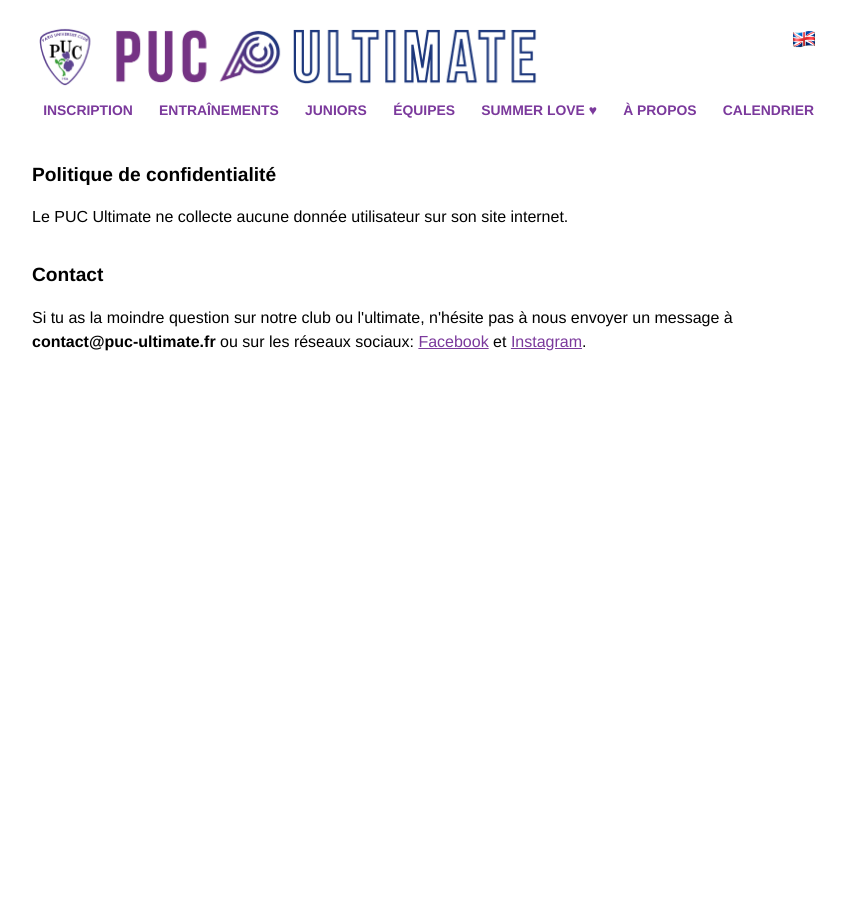
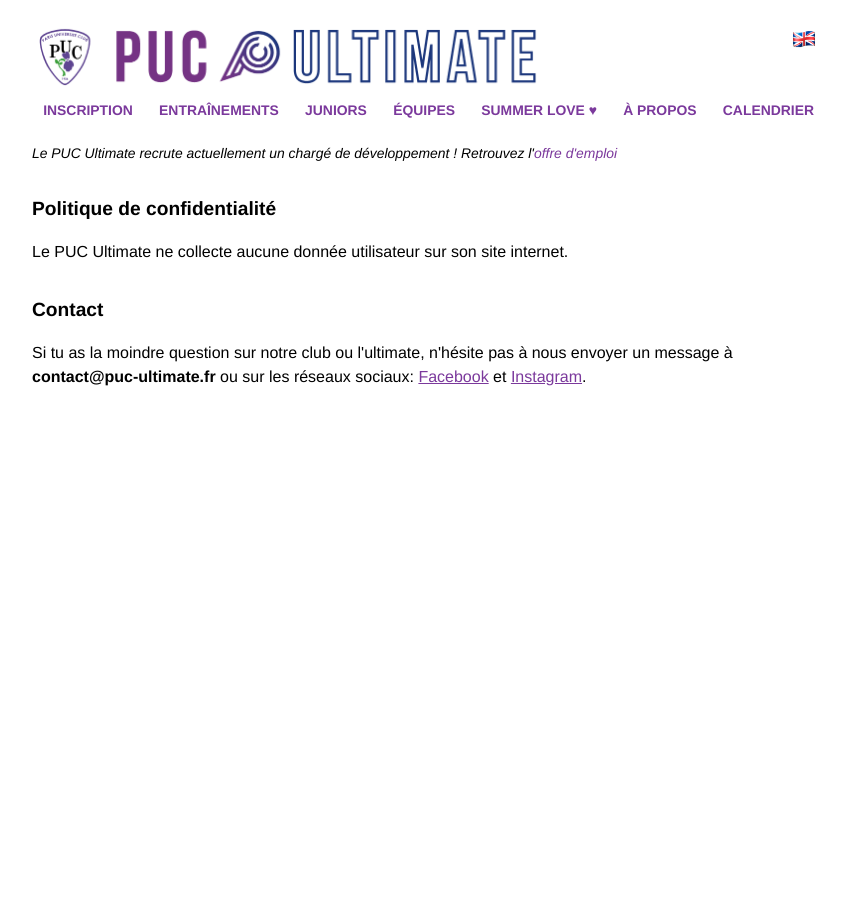
Before and after one commit to ahouhpuc/ahouhpuc.github.io, a Jekyll site: the page built from privacy.markdown, in a window 1280 px wide. Shown: the whole page, without its empty margins (208-1054 px from the left). Built offline with Jekyll 4.4.1, drawn with Linux system fonts in a browser that asks for light colours.

Commit message:
Add hiring message

```diff
--- a/_includes/menu.fr.html
+++ b/_includes/menu.fr.html
@@ -8,3 +8,6 @@
   <li><a {% if page.path contains "calendrier" %} class="current" {% endif %} href="calendrier.html">Calendrier</a></li>
   <li><a class="flag" href="en.html" title="PUC Ultimate in English"><img src="en.png" alt="PUC Ultimate in English"> English</a></li>
 </ul>
+<p class="hiring">
+  Le PUC Ultimate recrute actuellement un chargé de développement ! Retrouvez l'<a href="https://docs.google.com/document/d/1rmhMTKGKNTcLRfUT13kDtzIs8CLW8YTyg_ru0A7Mty0/edit#" target="_blank">offre d'emploi</a>
+</p>
--- a/style.scss
+++ b/style.scss
@@ -137,14 +137,12 @@ li {
 }
 
 nav {
-
   position: relative;
   font-weight: bold;
   margin: 0 auto;
   font-size: 87%;
 
   h1 {
-
     font-size: 0.7rem;
     color: $primary-color;
 
@@ -208,6 +206,11 @@ nav {
   #menu.on {
     background-color: $primary-color;
     color: #fff;
+  }
+
+  .hiring {
+    font-weight: initial;
+    font-style: italic;
   }
 }
 
```
